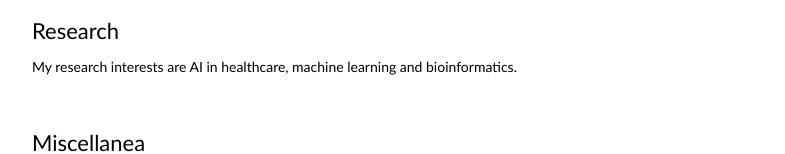
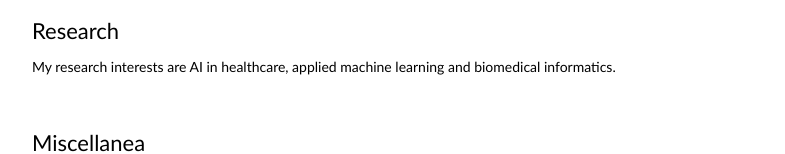
Before and after one commit to hughyi/hughyi.github.io, a plain HTML site: page index.html in a window 1280 px wide. Shown: the part 319-473 px from the top of the page, without its empty margins (228-1013 px from the left). Drawn offline with Linux system fonts and the light colour scheme.

Commit message:
Update index.html

```diff
--- a/index.html
+++ b/index.html
@@ -62,7 +62,7 @@
                 <td style="padding:20px;width:100%;vertical-align:middle">
                   <h2>Research</h2>
                   <p>
-                    My research interests are AI in healthcare, machine learning and bioinformatics.
+                    My research interests are AI in healthcare, applied machine learning and biomedical informatics.
                   </p>
                   <!-- <p>Some papers are <span class="highlight">highlighted</span>.</p> -->
                 </td>
```
